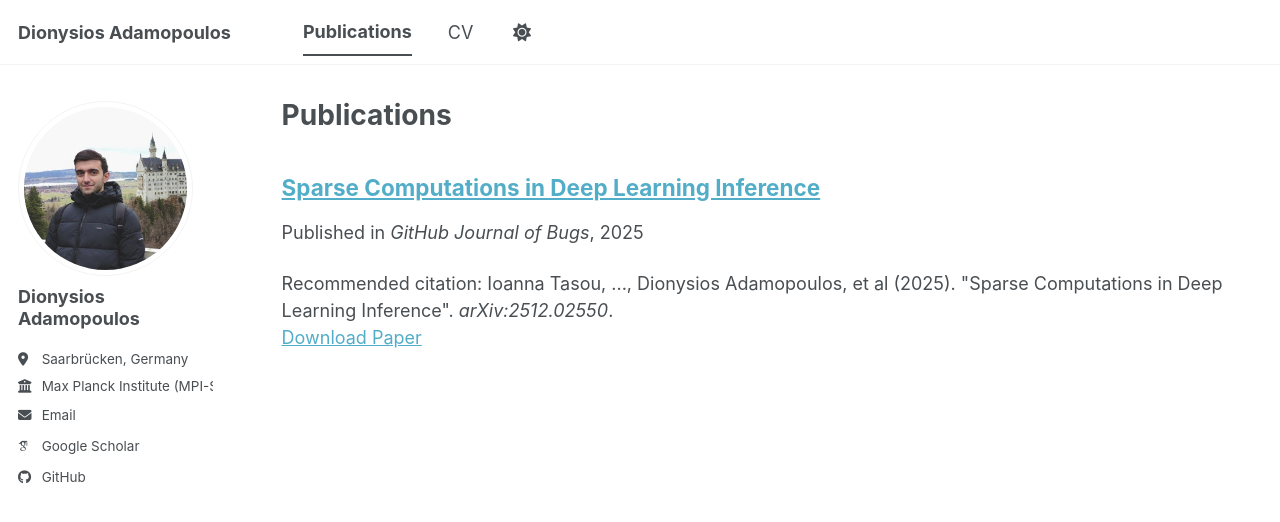
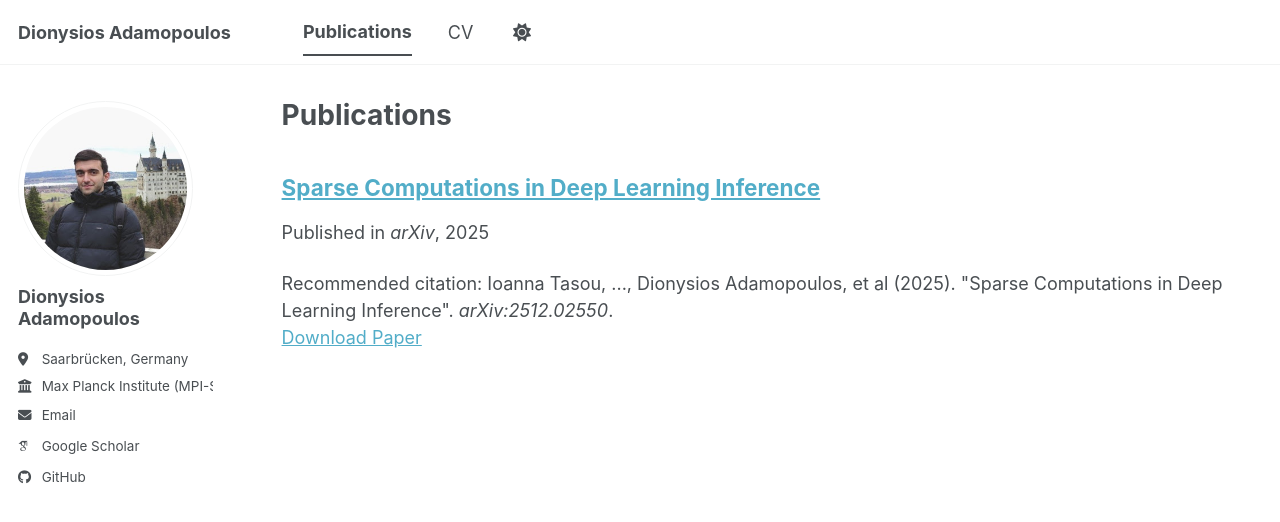
Before and after one commit to dion-adam/dion-adam.github.io, a Jekyll site: the page built from _pages/publications.md, in a window 1280 px wide. Shown: the top 522 px of the page. Built offline with Jekyll 4.4.1, drawn with Linux system fonts in a browser that asks for light colours; some web fonts are replaced; a script bundle is joined from its source files by our own code; library files that are not in the unit come from our copies.

Commit message:
Update 2025-12-02-Sparse-Computations-1.md

```diff
--- a/_publications/2025-12-02-Sparse-Computations-1.md
+++ b/_publications/2025-12-02-Sparse-Computations-1.md
@@ -3,7 +3,7 @@ title: "Sparse Computations in Deep Learning Inference"
 collection: publications
 permalink: /publications/2025-12-02-Sparse-Computations-1.md
 date: 2025-12-02
-venue: 'GitHub Journal of Bugs'
+venue: 'arXiv'
 paperurl: 'https://arxiv.org/abs/2512.02550'
 citation: 'Ioanna Tasou, ..., Dionysios Adamopoulos, et al (2025). &quot;Sparse Computations in Deep Learning Inference&quot;. <i>arXiv:2512.02550</i>.'
 ---
```
